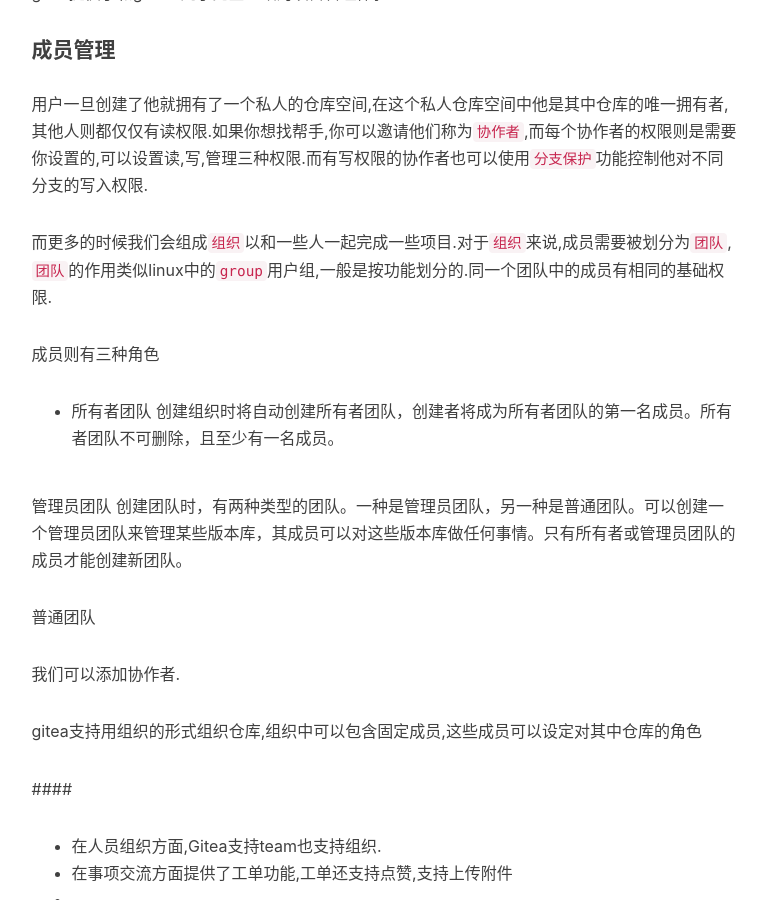
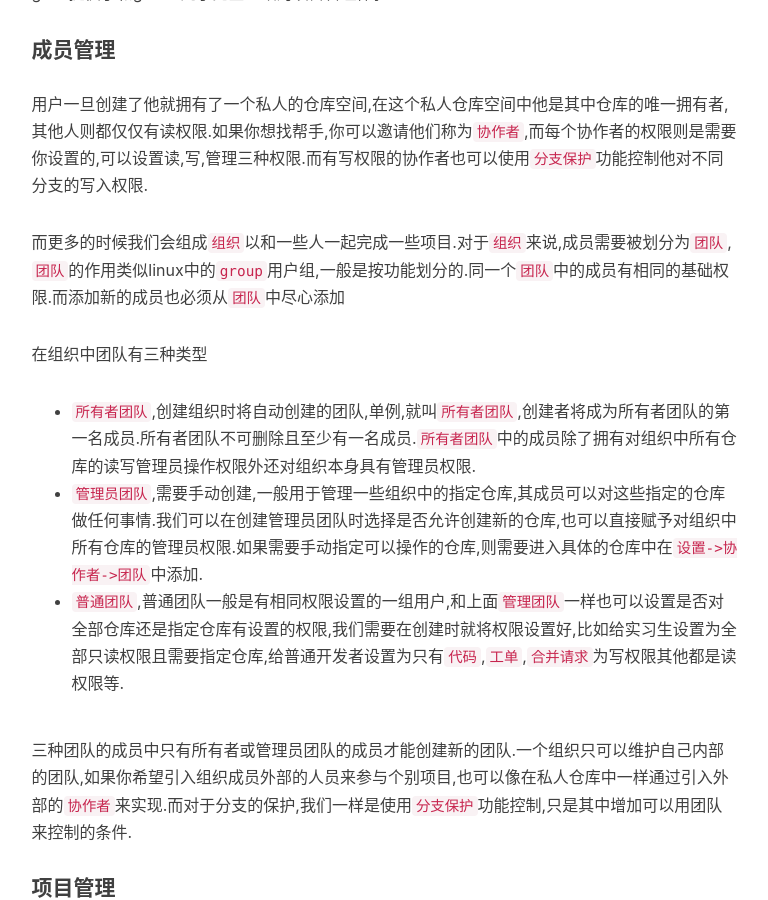
Before and after one commit to hsz1273327/hsz1273327.github.io, a Jekyll site: the page built from _posts/2020-12-01-使用Gitea代替Github托管代码.md, in a window 1280 px wide and 900 px high, scrolled down 8078 px. Shown: the whole window, without its empty margins (136-904 px from the left). Built offline with Jekyll 4.4.1, drawn with Linux system fonts in a browser that asks for light colours; nearby versions of some CDN libraries; comment, search, counter and statistics services are not loaded.

Commit message:
Update 2020-12-01-使用Gitea代替Github托管代码.md

```diff
--- a/_posts/2020-12-01-使用Gitea代替Github托管代码.md
+++ b/_posts/2020-12-01-使用Gitea代替Github托管代码.md
@@ -246,29 +246,18 @@
 
 用户一旦创建了他就拥有了一个私人的仓库空间,在这个私人仓库空间中他是其中仓库的唯一拥有者,其他人则都仅仅有读权限.如果你想找帮手,你可以邀请他们称为`协作者`,而每个协作者的权限则是需要你设置的,可以设置读,写,管理三种权限.而有写权限的协作者也可以使用`分支保护`功能控制他对不同分支的写入权限.
 
-而更多的时候我们会组成`组织`以和一些人一起完成一些项目.对于`组织`来说,成员需要被划分为`团队`,`团队`的作用类似linux中的`group`用户组,一般是按功能划分的.同一个团队中的成员有相同的基础权限.
+而更多的时候我们会组成`组织`以和一些人一起完成一些项目.对于`组织`来说,成员需要被划分为`团队`,`团队`的作用类似linux中的`group`用户组,一般是按功能划分的.同一个`团队`中的成员有相同的基础权限.而添加新的成员也必须从`团队`中尽心添加
 
-成员则有三种角色
+在组织中团队有三种类型
 
++ `所有者团队`,创建组织时将自动创建的团队,单例,就叫`所有者团队`,创建者将成为所有者团队的第一名成员.所有者团队不可删除且至少有一名成员.`所有者团队`中的成员除了拥有对组织中所有仓库的读写管理员操作权限外还对组织本身具有管理员权限.
++ `管理员团队`,需要手动创建,一般用于管理一些组织中的指定仓库,其成员可以对这些指定的仓库做任何事情.我们可以在创建管理员团队时选择是否允许创建新的仓库,也可以直接赋予对组织中所有仓库的管理员权限.如果需要手动指定可以操作的仓库,则需要进入具体的仓库中在`设置->协作者->团队`中添加.
++ `普通团队`,普通团队一般是有相同权限设置的一组用户,和上面`管理团队`一样也可以设置是否对全部仓库还是指定仓库有设置的权限,我们需要在创建时就将权限设置好,比如给实习生设置为全部只读权限且需要指定仓库,给普通开发者设置为只有`代码`,`工单`,`合并请求`为写权限其他都是读权限等.
 
+三种团队的成员中只有所有者或管理员团队的成员才能创建新的团队.一个组织只可以维护自己内部的团队,如果你希望引入组织成员外部的人员来参与个别项目,也可以像在私人仓库中一样通过引入外部的`协作者`来实现.而对于分支的保护,我们一样是使用`分支保护`功能控制,只是其中增加可以用团队来控制的条件.
 
-+ 所有者团队
-创建组织时将自动创建所有者团队，创建者将成为所有者团队的第一名成员。所有者团队不可删除，且至少有一名成员。
+#### 项目管理
 
-管理员团队
-创建团队时，有两种类型的团队。一种是管理员团队，另一种是普通团队。可以创建一个管理员团队来管理某些版本库，其成员可以对这些版本库做任何事情。只有所有者或管理员团队的成员才能创建新团队。
-
-普通团队
-
-我们可以添加协作者.
-
-
-gitea支持用组织的形式组织仓库,组织中可以包含固定成员,这些成员可以设定对其中仓库的角色
-
-
-
-####
-+ 在人员组织方面,Gitea支持team也支持组织.
 + 在事项交流方面提供了工单功能,工单还支持点赞,支持上传附件
 +
 
```
